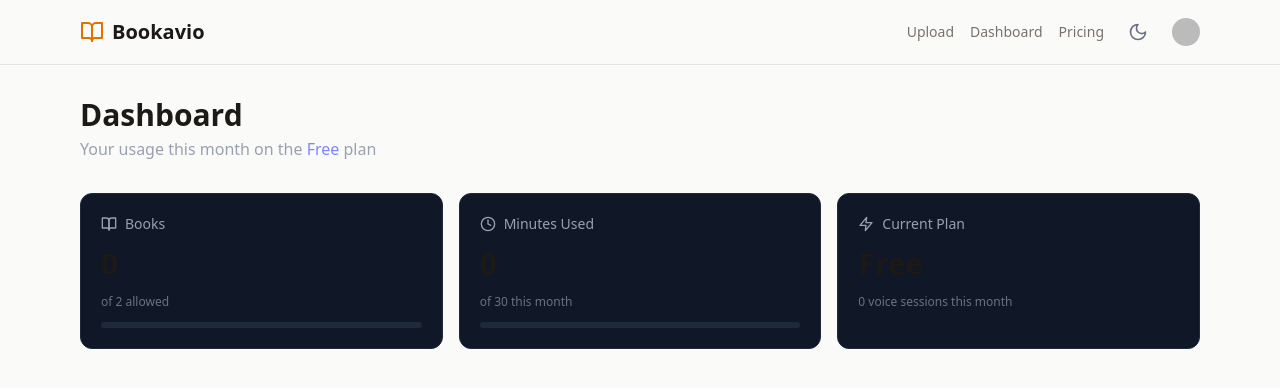
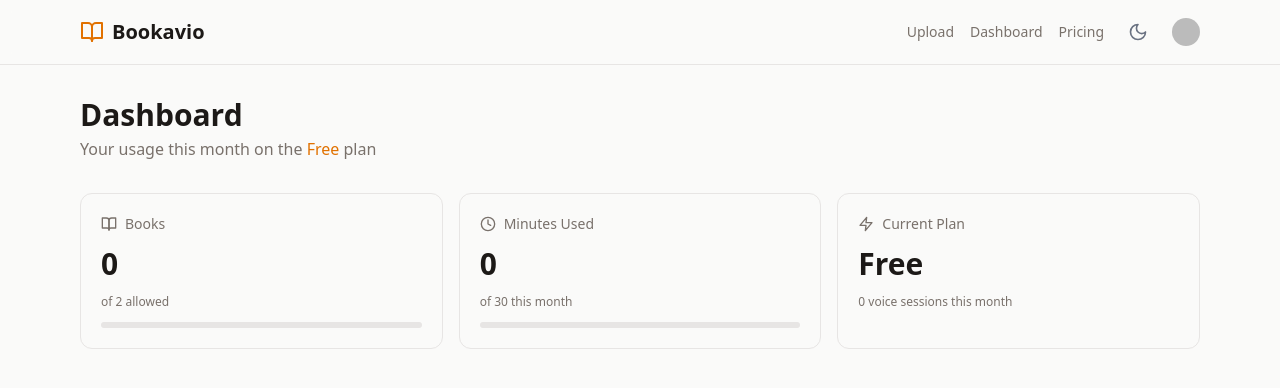
Before and after one commit to caseybattle/Bookaver, a Next.js app: page /dashboard in a window 1280 px wide. Shown: the top 388 px of the page. Built offline with nearby package versions, Linux system fonts and the light colour scheme; no server answers; the database is empty; sample sign-in values are in the browser's storage; some icons are missing.

Commit message:
fix: warm styling sweep, Clerk redirects to /, BookGrid with delete wiring

```diff
--- a/app/(root)/dashboard/page.tsx
+++ b/app/(root)/dashboard/page.tsx
@@ -26,50 +26,50 @@ export default async function DashboardPage() {
     <div className="space-y-8">
       <div>
         <h1 className="text-3xl font-bold">Dashboard</h1>
-        <p className="text-gray-400 mt-1">Your usage this month on the <span className="text-indigo-400 capitalize">{plan}</span> plan</p>
+        <p className="text-stone-500 dark:text-stone-400 mt-1">Your usage this month on the <span className="text-amber-600 dark:text-amber-400 capitalize">{plan}</span> plan</p>
       </div>
 
       <div className="grid grid-cols-1 sm:grid-cols-3 gap-4">
         {/* Books */}
-        <div className="bg-gray-900 border border-gray-800 rounded-xl p-5 space-y-3">
-          <div className="flex items-center gap-2 text-gray-400 text-sm">
+        <div className="bg-stone-50 dark:bg-stone-900 border border-stone-200 dark:border-stone-800 rounded-xl p-5 space-y-3">
+          <div className="flex items-center gap-2 text-stone-500 dark:text-stone-400 text-sm">
             <BookOpen className="w-4 h-4" />
             Books
           </div>
           <p className="text-3xl font-bold">{bookCount}</p>
-          <p className="text-xs text-gray-500">of {limits.books === Infinity ? "unlimited" : limits.books} allowed</p>
-          <div className="h-1.5 bg-gray-800 rounded-full overflow-hidden">
+          <p className="text-xs text-stone-500 dark:text-stone-400">of {limits.books === Infinity ? "unlimited" : limits.books} allowed</p>
+          <div className="h-1.5 bg-stone-200 dark:bg-stone-800 rounded-full overflow-hidden">
             <div
-              className="h-full bg-indigo-500 rounded-full"
+              className="h-full bg-amber-500 rounded-full"
               style={{ width: limits.books === Infinity ? "0%" : `${Math.min((bookCount / limits.books) * 100, 100)}%` }}
             />
           </div>
         </div>
 
         {/* Minutes */}
-        <div className="bg-gray-900 border border-gray-800 rounded-xl p-5 space-y-3">
-          <div className="flex items-center gap-2 text-gray-400 text-sm">
+        <div className="bg-stone-50 dark:bg-stone-900 border border-stone-200 dark:border-stone-800 rounded-xl p-5 space-y-3">
+          <div className="flex items-center gap-2 text-stone-500 dark:text-stone-400 text-sm">
             <Clock className="w-4 h-4" />
             Minutes Used
           </div>
           <p className="text-3xl font-bold">{Math.round(minutesUsed)}</p>
-          <p className="text-xs text-gray-500">of {limits.minutesPerMonth === Infinity ? "unlimited" : limits.minutesPerMonth} this month</p>
-          <div className="h-1.5 bg-gray-800 rounded-full overflow-hidden">
+          <p className="text-xs text-stone-500 dark:text-stone-400">of {limits.minutesPerMonth === Infinity ? "unlimited" : limits.minutesPerMonth} this month</p>
+          <div className="h-1.5 bg-stone-200 dark:bg-stone-800 rounded-full overflow-hidden">
             <div
-              className="h-full bg-indigo-500 rounded-full"
+              className="h-full bg-amber-500 rounded-full"
               style={{ width: limits.minutesPerMonth === Infinity ? "0%" : `${Math.min((minutesUsed / limits.minutesPerMonth) * 100, 100)}%` }}
             />
           </div>
         </div>
 
         {/* Plan */}
-        <div className="bg-gray-900 border border-gray-800 rounded-xl p-5 space-y-3">
-          <div className="flex items-center gap-2 text-gray-400 text-sm">
+        <div className="bg-stone-50 dark:bg-stone-900 border border-stone-200 dark:border-stone-800 rounded-xl p-5 space-y-3">
+          <div className="flex items-center gap-2 text-stone-500 dark:text-stone-400 text-sm">
             <Zap className="w-4 h-4" />
             Current Plan
           </div>
           <p className="text-3xl font-bold capitalize">{plan}</p>
-          <p className="text-xs text-gray-500">{sessions.length} voice sessions this month</p>
+          <p className="text-xs text-stone-500 dark:text-stone-400">{sessions.length} voice sessions this month</p>
         </div>
       </div>
     </div>
--- a/app/(root)/page.tsx
+++ b/app/(root)/page.tsx
@@ -2,7 +2,7 @@ import { Suspense } from "react";
 import { auth } from "@clerk/nextjs/server";
 import { redirect } from "next/navigation";
 import { getBooks } from "@/lib/actions/book.actions";
-import BookCard from "@/components/BookCard";
+import BookGrid from "@/components/BookGrid";
 import SearchBar from "@/components/SearchBar";
 import Link from "next/link";
 import { Plus } from "lucide-react";
@@ -41,21 +41,7 @@ export default async function HomePage({ searchParams }: HomeProps) {
       </Suspense>
 
       {/* Book grid */}
-      {books.length === 0 ? (
-        <div className="text-center py-20 text-stone-400 dark:text-stone-500">
-          <p className="text-lg">No books yet.</p>
-          <p className="text-sm mt-1">Upload a PDF to get started.</p>
-        </div>
-      ) : (
-        <div className="grid grid-cols-1 sm:grid-cols-2 lg:grid-cols-3 gap-4">
-          {books.map((book) => (
-            <BookCard
-              key={book._id.toString()}
-              book={{ ...book, _id: book._id.toString() } as any}
-            />
-          ))}
-        </div>
-      )}
+      <BookGrid books={books.map((b) => ({ ...b, _id: b._id.toString() }))} />
     </div>
   );
 }
--- a/app/(root)/upload/page.tsx
+++ b/app/(root)/upload/page.tsx
@@ -5,15 +5,15 @@ import Link from "next/link";
 export default function UploadPage() {
   return (
     <div className="max-w-xl mx-auto space-y-6">
-      <Link href="/" className="flex items-center gap-2 text-sm text-gray-500 dark:text-gray-400 hover:text-gray-900 dark:hover:text-white transition-colors">
+      <Link href="/" className="flex items-center gap-2 text-sm text-stone-500 dark:text-stone-400 hover:text-stone-900 dark:hover:text-stone-50 transition-colors">
         <ArrowLeft className="w-4 h-4" />
         Back to Library
       </Link>
       <div>
         <h1 className="text-2xl font-bold">Upload a Book</h1>
-        <p className="text-gray-500 dark:text-gray-400 mt-1 text-sm">Upload a PDF — we'll parse and index it for voice conversations.</p>
+        <p className="text-stone-500 dark:text-stone-400 mt-1 text-sm">Upload a PDF — we'll parse and index it for voice conversations.</p>
       </div>
-      <div className="bg-gray-50 dark:bg-gray-900 border border-gray-200 dark:border-gray-800 rounded-2xl p-6">
+      <div className="bg-stone-50 dark:bg-stone-900 border border-stone-200 dark:border-stone-800 rounded-2xl p-6">
         <UploadForm />
       </div>
     </div>
--- /dev/null
+++ b/components/BookGrid.tsx
@@ -0,0 +1,52 @@
+"use client";
+
+import { useRouter } from "next/navigation";
+import BookCard from "@/components/BookCard";
+import { deleteBook } from "@/lib/actions/book.actions";
+import { toast } from "sonner";
+
+interface BookGridProps {
+  books: Array<{
+    _id: string;
+    title: string;
+    author: string;
+    coverUrl?: string;
+    pageCount?: number;
+    createdAt?: string;
+  }>;
+}
+
+export default function BookGrid({ books }: BookGridProps) {
+  const router = useRouter();
+
+  const handleDelete = async (bookId: string) => {
+    try {
+      await deleteBook(bookId);
+      toast.success("Book deleted");
+      router.refresh();
+    } catch (err) {
+      toast.error(err instanceof Error ? err.message : "Delete failed");
+    }
+  };
+
+  if (books.length === 0) {
+    return (
+      <div className="text-center py-20 text-stone-400 dark:text-stone-500">
+        <p className="text-lg">No books yet.</p>
+        <p className="text-sm mt-1">Upload a PDF to get started.</p>
+      </div>
+    );
+  }
+
+  return (
+    <div className="grid grid-cols-1 sm:grid-cols-2 lg:grid-cols-3 gap-4">
+      {books.map((book) => (
+        <BookCard
+          key={book._id}
+          book={book as any}
+          onDelete={handleDelete}
+        />
+      ))}
+    </div>
+  );
+}
--- a/components/SearchBar.tsx
+++ b/components/SearchBar.tsx
@@ -23,13 +23,13 @@ export default function SearchBar() {
 
   return (
     <div className="relative">
-      <Search className="absolute left-3 top-1/2 -translate-y-1/2 w-4 h-4 text-gray-500 dark:text-gray-400" />
+      <Search className="absolute left-3 top-1/2 -translate-y-1/2 w-4 h-4 text-stone-400 dark:text-stone-500" />
       <input
         type="text"
         placeholder="Search your books..."
         defaultValue={searchParams.get("q") ?? ""}
         onChange={handleSearch}
-        className="w-full pl-10 pr-4 py-2.5 bg-white dark:bg-gray-900 border border-gray-200 dark:border-gray-800 rounded-xl text-sm text-gray-900 dark:text-white placeholder-gray-500 focus:outline-none focus:border-indigo-500 transition-colors"
+        className="w-full pl-10 pr-4 py-2.5 bg-stone-50 dark:bg-stone-900 border border-stone-200 dark:border-stone-800 rounded-xl text-sm text-stone-900 dark:text-stone-50 placeholder-stone-400 focus:outline-none focus:border-amber-500 transition-colors"
       />
     </div>
   );
```
Also changed, not shown: 1 other file (tests, documents, lock files or other folders).
